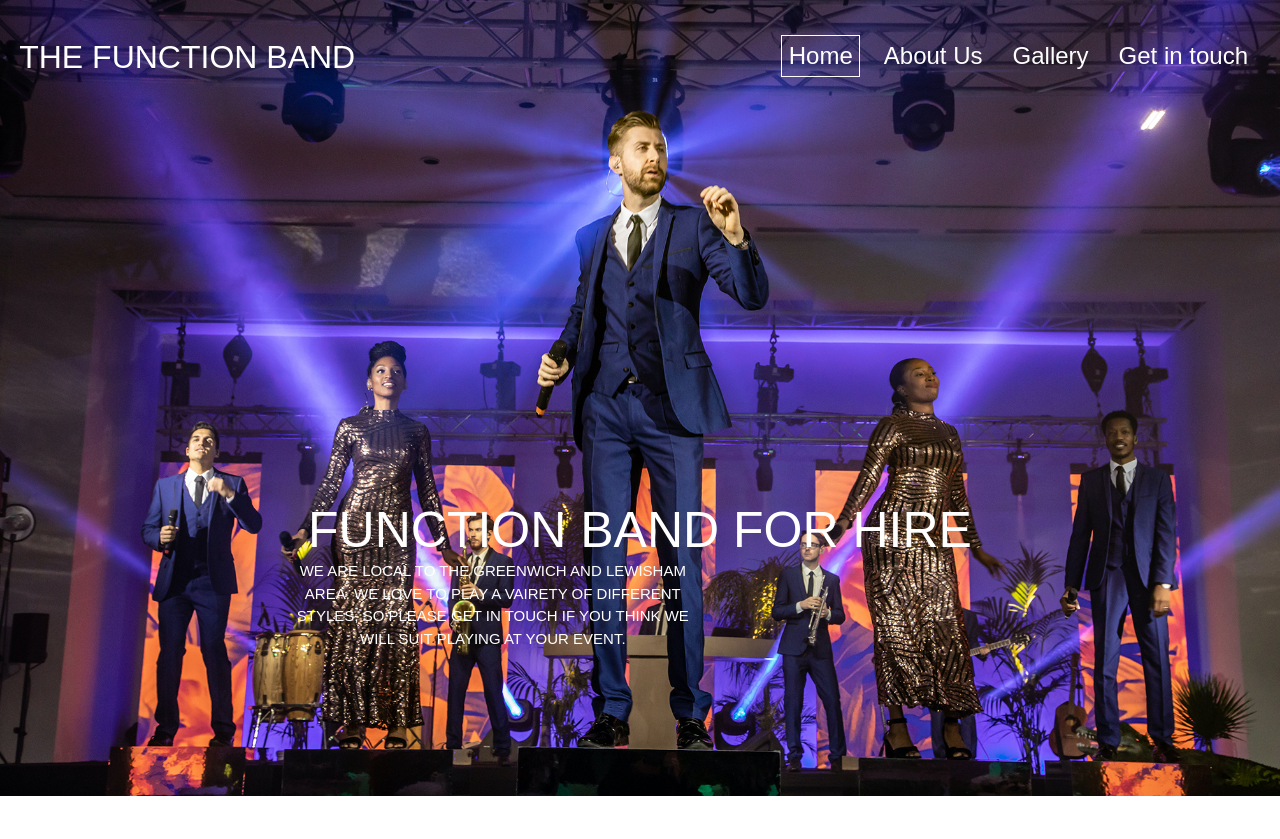
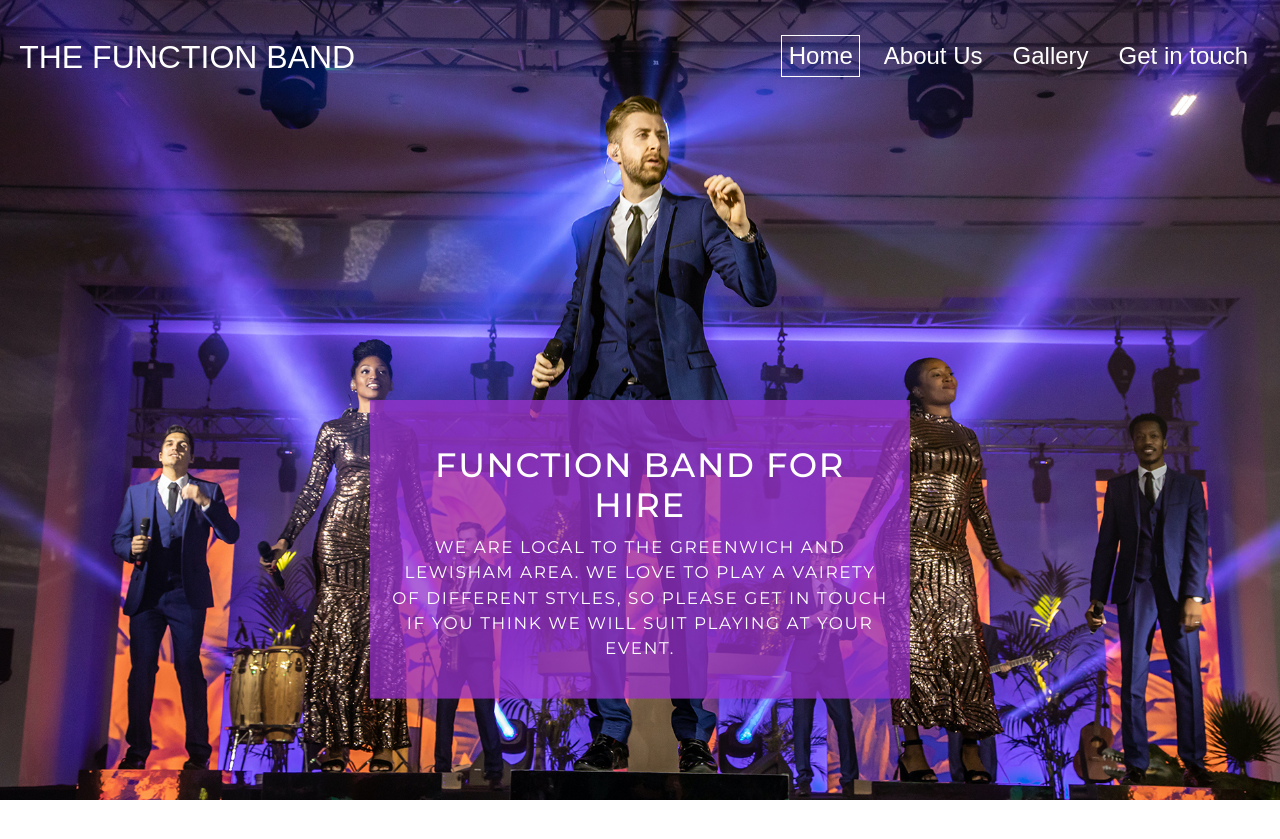
Before and after one commit to Code-Institute-Submissions/function_band, a PHP site: page / in a window 1280 px wide. Shown: the top 839 px of the page. Run offline with PHP 8.4, Linux system fonts and the light colour scheme; some libraries are stand-ins or nearby versions; some web fonts are replaced.

Commit message:
modified hero section with cleaner code

```diff
--- a/index.html
+++ b/index.html
@@ -27,17 +27,17 @@
         </nav>
     </header>
 
-    <div class="hero">
-        <img src="/Users/aprilha/Documents/function_band/style/img/partyperformance.jpg" alt="band performing">
-        <div class="hero-caption">
-            <h3>
-                Function Band for Hire
-            </h3>
-            <p>We are local to the Greenwich and Lewisham area. We love to play a vairety of different styles, so please
-                get in touch if you think we will suit playing at your event.</p>
+    <section class="hero-container">
+        <div class="hero-image">
+            <div class="hero-caption uppercase">
+                <h2>Function Band for Hire</h2>
+                <p>We are local to the Greenwich and Lewisham area. We love to play a vairety of different
+                    styles, so please get in touch if you think we will suit playing at your event.
+                </p>
+
+            </div>
         </div>
-    </div>
-
+    </section>
 
 </body>
 
--- a/style/css/style.css
+++ b/style/css/style.css
@@ -63,33 +63,58 @@ header {
 
 /*--------------Hero------*/
 
-.hero {
-    font-family: "Monserret", sans-serif;
-    color: white;
-}
-.hero img {
+/*----------------------------Hero Image-----*/
+
+.hero-container {
+    height: 800px;
+    width: 100%;
+    overflow: hidden;
     position: relative;
-    width: 100%;
-    z-index: -1;
+    margin: 0 auto;
+    z-index: -2;
+  }
+
+  .hero-image {
+    background: url(../img/partyperformance.jpg);
+    background-size: cover;
+    background-position: center center;
+    height: 100%;
+    width: auto;
+    animation-name: hero-zoom;
+    animation-duration: 5s;
+    animation-fill-mode: forwards;
 }
 
-.hero-caption  {
+@keyframes hero-zoom {
+    from {
+      transform: scale(1);
+    }
+
+    to{
+      transform: scale(1.055);
+    }
+  }
+
+
+.hero-caption {
     position: absolute;
-    top: 500px;
+    top: 50%;
+    left: 30%;
+    width: 40%;
+    height: auto;
     text-align: center;
-    text-transform: uppercase;
+    background-color: rgba(153, 50, 204,.75);
+    letter-spacing: 1.5px;
+    color: white;
+    padding: 1.5%;
 }
 
-.hero-caption h3 {
-    margin: 0;
-    font-size: 50px;
+
+.hero-caption h2 {
+    font-size: 2em;
+    padding-top: 5%;
 }
 
 .hero-caption p {
-    font-size: 15px;
-    width: 100%;
-    text-align: center;
-    margin: 0;
-    width: 55%;
-    padding-left: 22%;
+    font-size: 1em;
 }
```
